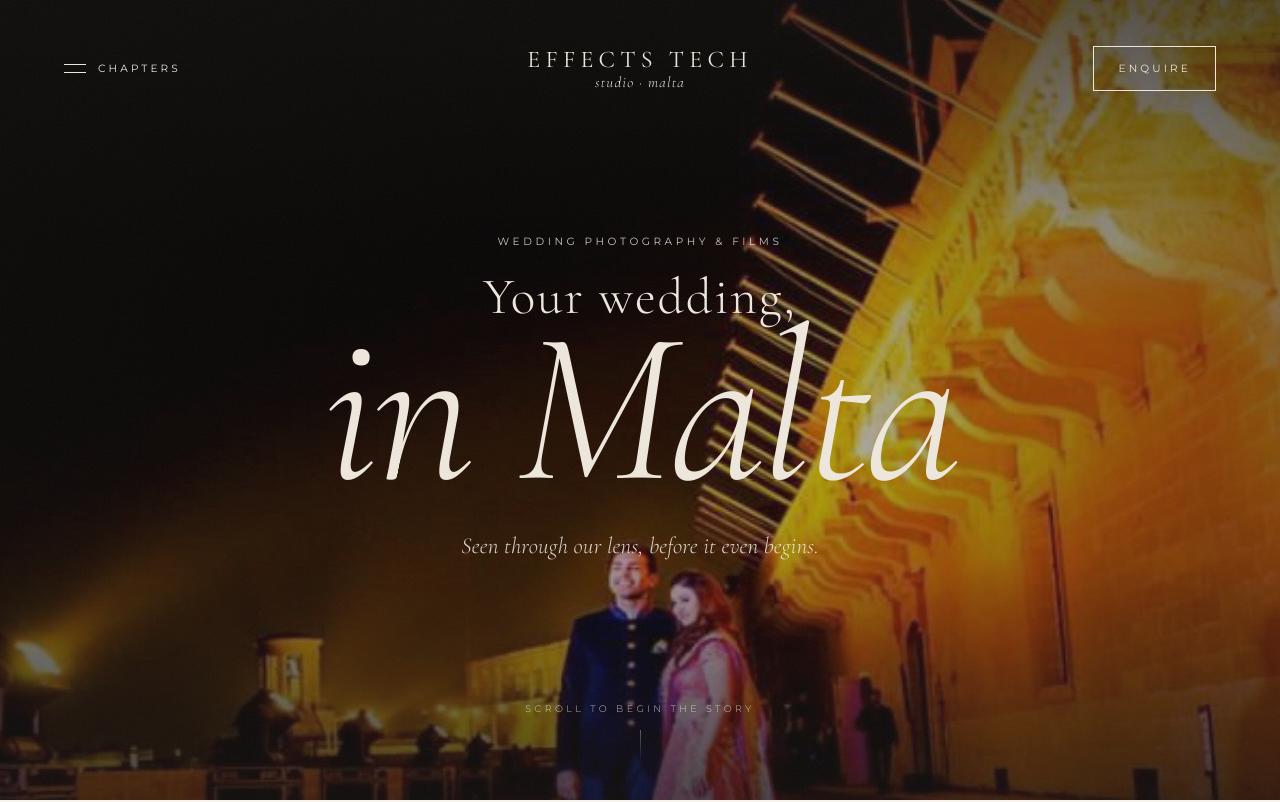
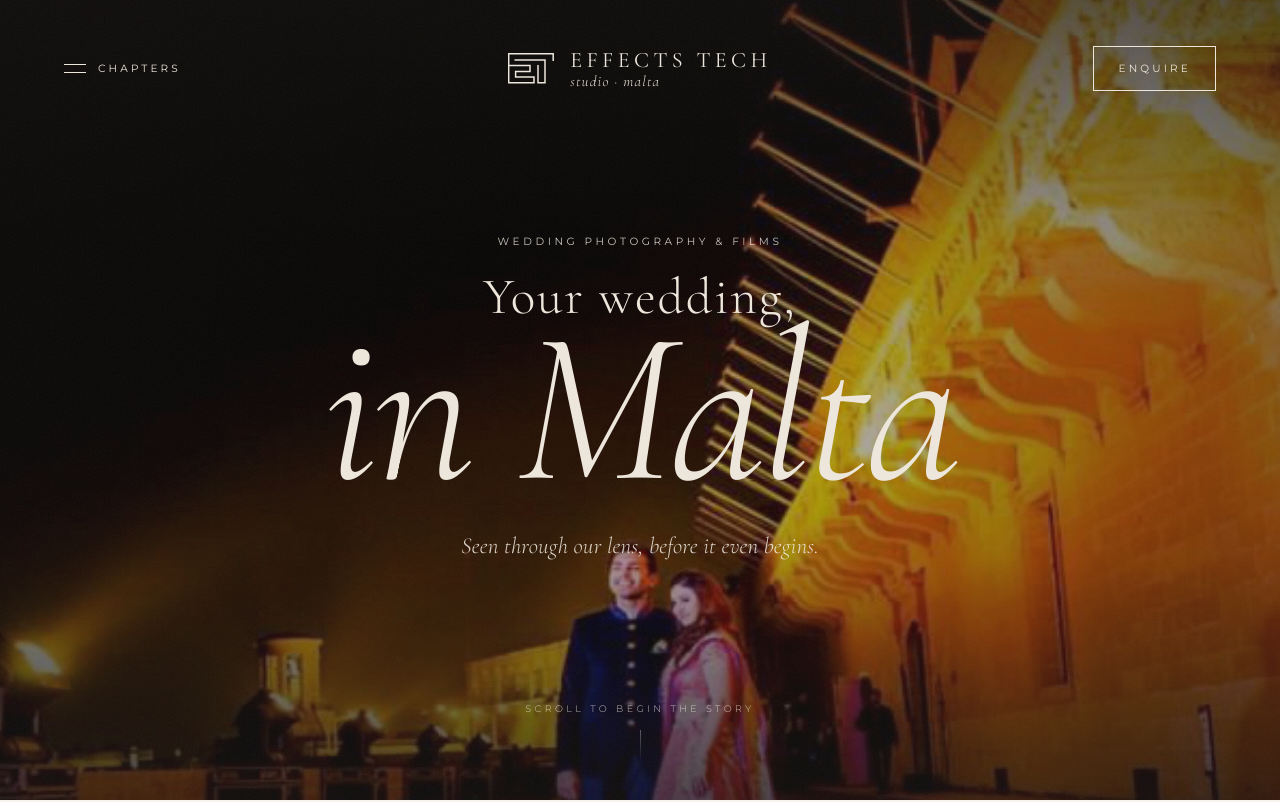
Before and after one commit to krithikaweiteredge-glitch/effectstech-malta, a plain HTML site: page site/index.html in a window 1280 px wide. Shown: the top 802 px of the page. Drawn offline with nearby package versions, Linux system fonts and the light colour scheme.

Commit message:
Use the Effects Tech logo mark in header, loader, footer and favicon

```diff
--- a/site/assets/css/style.css
+++ b/site/assets/css/style.css
@@ -315,3 +315,17 @@ em{font-family:var(--serif);font-style:italic;font-weight:300}
 [data-metal=silver] .metal{background-image:linear-gradient(100deg,#4f545a,#8c9298 30%,#c3c7cc 45%,#62676d 60%,#9ea3a9 80%,#4f545a)}
 [data-metal=gold] .metal{background-image:linear-gradient(100deg,#9a733a,#e2c48a 30%,#fff2cf 45%,#b48b4a 60%,#efd9a4 80%,#9a733a)}
 [data-metal=platinum] .metal{background-image:linear-gradient(100deg,#55526a,#8f8aa6 30%,#c6c2d6 45%,#6a6682 60%,#a29eb6 80%,#55526a)}
+
+/* Effects Tech logo mark */
+.logo-mark{display:block;height:auto}
+.loader__logo{width:clamp(90px,10vw,130px);color:var(--ink)}
+.nav__brand{flex-direction:row;align-items:center;gap:16px}
+.nav__logo{width:46px;color:currentColor}
+.nav__words{display:flex;flex-direction:column;text-align:left;line-height:1.1}
+.nav__words span{font-family:var(--serif);font-weight:400;font-size:22px;letter-spacing:.2em;text-transform:uppercase}
+.nav__words em{font-size:15px;letter-spacing:.08em}
+.footer__logo{width:clamp(70px,7vw,96px);margin:clamp(70px,8vw,110px) auto 0;color:#e8d3b0}
+.footer__brand{margin-top:26px}
+@media (max-width:900px){.nav__logo{width:34px}.nav__words span{font-size:15px;letter-spacing:.14em}.nav__words em{font-size:12px}.nav__brand{gap:10px}}
+@media (max-width:520px){.nav__words{display:none}.nav__logo{width:40px}}
+.nav__brand .nav__words{text-transform:none;letter-spacing:0;font-size:inherit}
--- a/site/assets/js/main.js
+++ b/site/assets/js/main.js
@@ -30,7 +30,7 @@
     const done = () => { document.body.classList.remove('is-loading'); $('.loader')?.remove(); lock(false); ScrollTrigger.refresh(); };
     if (reduce) { done(); return; }
     gsap.timeline({ onComplete: done })
-      .from('.loader__mark', { opacity: 0, letterSpacing: '.4em', duration: 1.3, ease: 'power3.out' })
+      .from('.loader__logo path', { strokeDasharray: 1600, strokeDashoffset: 1600, duration: 1.6, stagger: .2, ease: 'power2.inOut' })
       .from('.loader__line', { opacity: 0, y: 10, duration: .8 }, '-=.7')
       .to('.loader', { clipPath: 'inset(0 0 100% 0)', duration: 1.2, ease: 'expo.inOut', delay: .3 })
       .from('.hero__title span, .hero__title em', { y: 80, opacity: 0, duration: 1.6, stagger: .15, ease: 'expo.out' }, '-=.6')
--- a/site/index.html
+++ b/site/index.html
@@ -8,18 +8,19 @@
 <link rel="preconnect" href="https://fonts.googleapis.com">
 <link rel="preconnect" href="https://fonts.gstatic.com" crossorigin>
 <link href="https://fonts.googleapis.com/css2?family=Cormorant+Garamond:ital,wght@0,300;0,400;0,500;1,300;1,400&family=Montserrat:wght@300;400;500&display=swap" rel="stylesheet">
+<link rel="icon" type="image/png" href="assets/img/favicon.png">
 <link rel="stylesheet" href="assets/css/style.css">
 </head>
 <body class="is-loading">
 
 <div class="loader" aria-hidden="true">
-  <p class="loader__mark">E <i>&amp;</i> T</p>
+  <svg class="logo-mark loader__logo" viewBox="0 0 460 305" fill="none" stroke="currentColor" stroke-width="15" stroke-linecap="square" stroke-linejoin="miter" aria-hidden="true"><path d="M452 72V8H7v289h253v-57H76v-55h144v-60H7"/><path d="M72 70h298v227h-70V128"/></svg>
   <p class="loader__line">Effects Tech Studio · Malta</p>
 </div>
 
 <header class="nav">
   <button class="nav__chapters" aria-expanded="false" aria-controls="index">Chapters</button>
-  <a href="#top" class="nav__brand" aria-label="Effects Tech Studio, home"><span>Effects Tech</span><em>studio · malta</em></a>
+  <a href="#top" class="nav__brand" aria-label="Effects Tech Studio, home"><svg class="logo-mark nav__logo" viewBox="0 0 460 305" fill="none" stroke="currentColor" stroke-width="15" stroke-linecap="square" stroke-linejoin="miter" aria-hidden="true"><path d="M452 72V8H7v289h253v-57H76v-55h144v-60H7"/><path d="M72 70h298v227h-70V128"/></svg><span class="nav__words"><span>Effects Tech</span><em>studio · malta</em></span></a>
   <a href="#enquire" class="nav__enquire">Enquire</a>
 </header>
 
@@ -281,6 +282,7 @@
   <div class="footer__strip">
     <img src="assets/img/p26_020.jpg" alt="" loading="lazy"><img src="assets/img/p46_038.jpg" alt="" loading="lazy"><img src="assets/img/p09_005.jpg" alt="" loading="lazy"><img src="assets/img/p34_028.jpg" alt="" loading="lazy"><img src="assets/img/p41_033.jpg" alt="" loading="lazy"><img src="assets/img/p18_012.jpg" alt="" loading="lazy">
   </div>
+  <svg class="logo-mark footer__logo" viewBox="0 0 460 305" fill="none" stroke="currentColor" stroke-width="15" stroke-linecap="square" stroke-linejoin="miter" aria-hidden="true"><path d="M452 72V8H7v289h253v-57H76v-55h144v-60H7"/><path d="M72 70h298v227h-70V128"/></svg>
   <p class="footer__brand">Effects Tech <em>Studio</em></p>
   <p class="footer__line">Wedding photography &amp; films · Malta</p>
   <div class="footer__row">
```
Also changed, not shown: site/assets/img/favicon.png (added).
